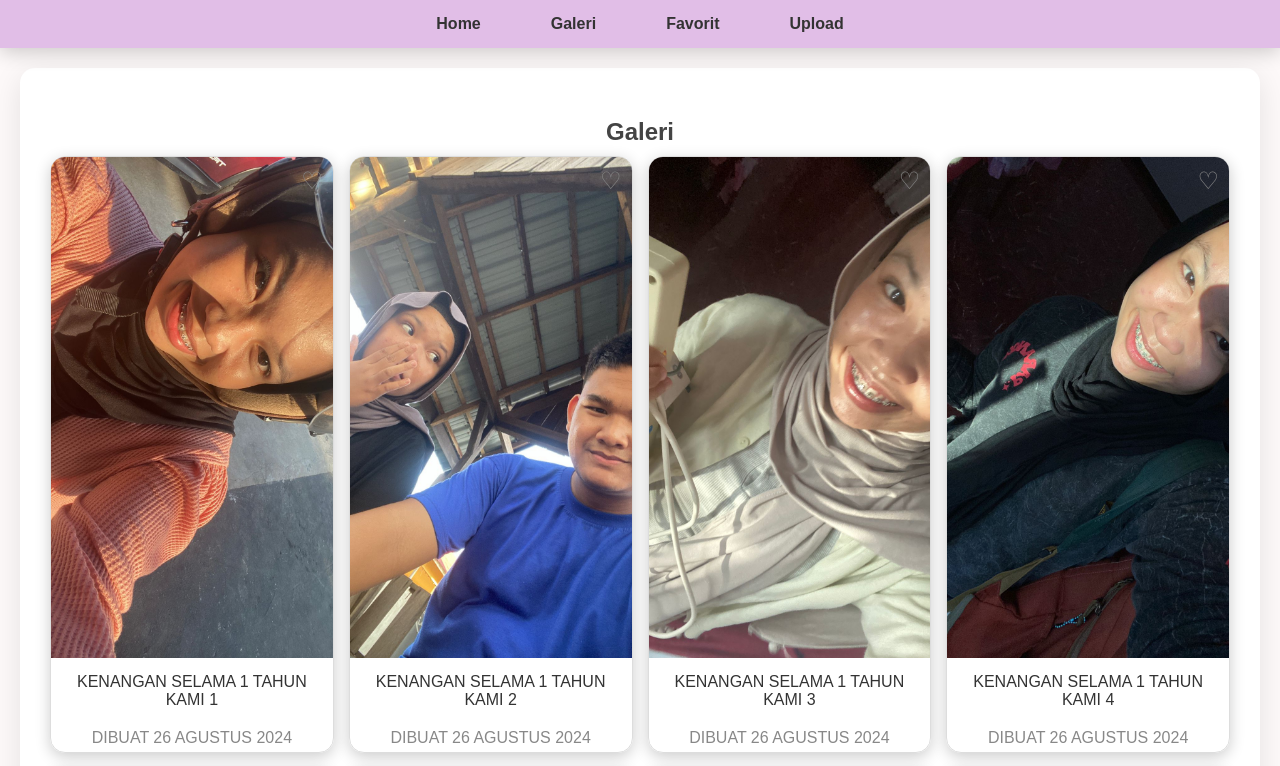
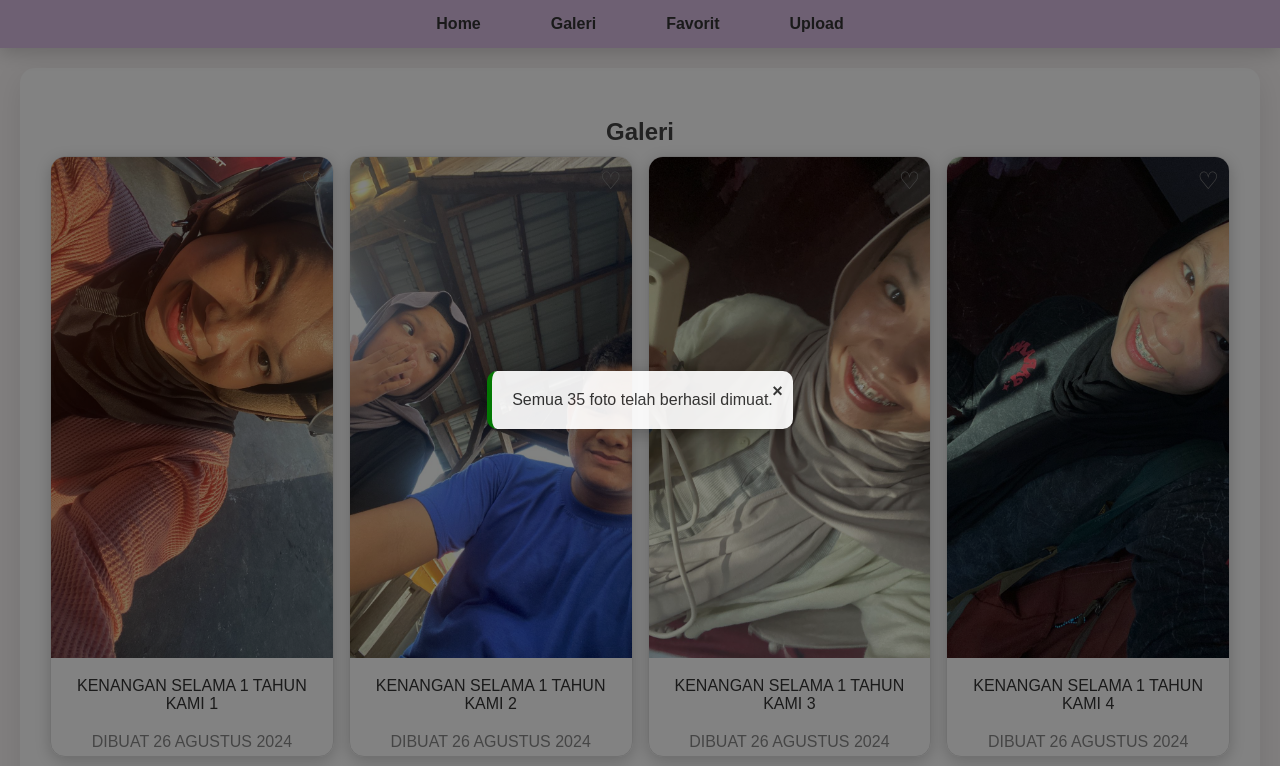
Before and after one commit to vdganh/KisahKami, a plain HTML site: page public/index.html in a window 1280 px wide. Both pictures are taken after a click on the link "Galeri". Shown: the top 766 px of the page. Drawn offline with Linux system fonts and the light colour scheme.

Commit message:
Add files via upload

```diff
--- a/index.html
+++ b/index.html
@@ -5,6 +5,7 @@
     <meta name="viewport" content="width=device-width, initial-scale=1.0">
     <title>Selamat Datang di Galeri KisahKami</title>
     <link href="https://fonts.googleapis.com/css2?family=Roboto:wght@400;700&display=swap" rel="stylesheet">
+    <link rel="icon" type="image/png" href="logo.png"> <!-- Atau gunakan logo.ico -->
     <style>
         body {
             font-family: 'Poppins', sans-serif;
--- a/public/index.html
+++ b/public/index.html
@@ -5,6 +5,7 @@
     <meta name="viewport" content="width=device-width, initial-scale=1.0">
     <title>KisahKami</title>
     <link rel="stylesheet" href="style.css">
+    <link rel="icon" type="image/png" href="logo.png"> <!-- Atau gunakan logo.ico -->
 </head>
 <body>
     <nav>
@@ -18,11 +19,16 @@
 
     <div id="home" class="content active">
         <h1>Kisah Kami</h1>
-        <p>Kisah kami berawal dari kebersamaan dan kenangan indah yang ingin kami abadikan. Melalui galeri ini, kami berharap dapat berbagi momen berharga dengan kalian semua. Setiap foto yang kami unggah bukan hanya sekadar gambar; ia adalah saksi bisu dari perjalanan cinta kami yang telah terjalin selama satu tahun ini. Dalam setiap detik yang berlalu, kami menciptakan kenangan-kenangan yang tak ternilai, merasakan suka dan duka bersama, serta saling mendukung dalam setiap langkah yang kami ambil.</p>
+        <p>Kisah kami dimulai dari sebuah kebersamaan yang sederhana namun penuh makna, sebuah perjalanan yang kami ingin abadikan selamanya. Dalam galeri ini, kami ingin berbagi momen-momen berharga dengan kalian semua, bukan hanya sebagai penonton, tetapi sebagai bagian dari kisah cinta kami yang telah terajut indah selama satu tahun ini. Setiap foto yang kalian lihat di sini bukan sekadar gambar, melainkan jejak dari setiap langkah yang kami ambil bersama, merasakan suka dan duka, tertawa dan menangis, serta saling menguatkan satu sama lain.</p>
+
         <p>Kami percaya bahwa cinta adalah sebuah perjalanan yang tidak hanya terdiri dari momen-momen bahagia, tetapi juga pelajaran berharga yang membentuk kami menjadi pribadi yang lebih baik. Setiap tantangan yang kami hadapi, setiap tawa yang kami bagi, dan setiap air mata yang kami usap menjadi bagian dari cerita indah yang membentuk hubungan kami. Dalam perjalanan ini, kami telah belajar untuk saling menghargai, mengerti, dan mencintai satu sama lain dengan sepenuh hati.</p>
+
         <p>Di tahun pertama ini, kami mendoakan agar cinta kami terus tumbuh dan bersemi, seperti bunga yang mekar di bawah sinar matahari. Semoga setiap langkah yang kami ambil ke depan akan dipenuhi dengan kebahagiaan, pengertian, dan rasa syukur atas setiap hari yang kami lalui bersama. Kami berharap dapat terus menciptakan kenangan indah, menjalin hubungan yang semakin erat, dan saling mendukung dalam mencapai impian-impian kami.</p>
+
         <p>Galeri ini bukan hanya sekadar tempat untuk menyimpan foto-foto kami, tetapi juga sebuah pengingat akan semua hal yang telah kami lalui. Kami berharap kalian semua dapat merasakan cinta dan kebahagiaan yang terpancar dari setiap gambar, serta merasakan kehadiran kalian dalam setiap momen yang kami abadikan.</p>
+
         <p>Mari kita rayakan cinta, kebersamaan, dan semua kenangan indah yang telah kita buat. Terima kasih telah menjadi bagian dari perjalanan kami. Semoga cinta ini menjadi abadi, dan semoga kami dapat terus berbagi cerita-cerita baru yang akan mengisi halaman-halaman hidup kami ke depan. Semoga kita semua diberkati dengan kebahagiaan yang berkelanjutan dan cinta yang tak terputus.</p>
+
     </div>
 
     <div id="galeri" class="content hidden">
--- a/public/script.js
+++ b/public/script.js
@@ -175,7 +175,7 @@ document.addEventListener('DOMContentLoaded', () => {
 
     function loadDeleteGallery() {
         deleteGallery.innerHTML = '';
-        for (let i = 1; i <= 24; i++) {
+        for (let i = 1; i <= 35; i++) {
             const imgSrc = `uploads/foto${i}.jpg`;
             const photoCard = document.createElement('div');
             photoCard.classList.add('photo-card');
@@ -268,9 +268,11 @@ document.addEventListener('DOMContentLoaded', () => {
         photoGallery.innerHTML = ''; // Clear existing gallery
         const photos = []; // Array to store image paths
 
-        for (let i = 1; i <= 24; i++) {
+        for (let i = 1; i <= 35; i++) {
             photos.push(`uploads/foto${i}.jpg`); // Store image paths in an array
         }
+
+        let photoCount = 0; // Counter for loaded photos
 
         // Load images and add them to the gallery
         photos.forEach((imgSrc, index) => {
@@ -282,6 +284,12 @@ document.addEventListener('DOMContentLoaded', () => {
                 const date = `DIBUAT 26 AGUSTUS 2024`; // Change to the appropriate date
                 const photoCard = createPhotoCard(imgSrc, description, date);
                 photoGallery.appendChild(photoCard);
+                photoCount++;
+
+                if (photoCount === 35) {
+                    console.log('Semua 35 foto telah dimuat.');
+                    showAlert('Semua 35 foto telah berhasil dimuat.', 'success');
+                }
             };
 
             img.onerror = function () {
@@ -290,12 +298,13 @@ document.addEventListener('DOMContentLoaded', () => {
         });
     }
 
+
     function loadFromLocalStorage() {
         photoGallery.innerHTML = '';
         const favorites = JSON.parse(localStorage.getItem('favorites')) || [];
 
         // Load all photos into the gallery
-        for (let i = 1; i <= 24; i++) {
+        for (let i = 1; i <= 35; i++) {
             const imgSrc = `uploads/foto${i}.jpg`;
             const description = `Deskripsi untuk foto ${i}`; // Adjust with desired description
             const date = `2024-08-10`; // Change to the appropriate date
--- a/public/style.css
+++ b/public/style.css
@@ -130,11 +130,12 @@ p {
 
 .gallery {
     display: flex;
-    flex-wrap: wrap; /* Mengizinkan gambar untuk membungkus ke baris berikutnya */
-    gap: 15px; /* Jarak antara gambar */
-    justify-content: center; /* Pusatkan gambar */
-    animation: fadeIn 0.5s ease-in-out; /* Animasi galeri muncul */
+    flex-wrap: wrap;
+    justify-content: center;
+    align-items: flex-start; /* Menghindari foto tidak sejajar */
+    gap: 15px;
 }
+
 
 .photo-card {
     position: relative; /* Menjaga posisi relatif untuk ikon favorit */
@@ -162,11 +163,12 @@ p {
 }
 
 .photo-card img {
-    width: 100%; /* Gambar mengisi lebar elemen */
-    height: auto; /* Menjaga rasio aspek */
-    display: block; /* Menghindari ruang ekstra di bawah gambar */
-    transition: transform 0.3s ease, filter 0.3s ease; /* Transisi saat hover */
+    width: 100%;
+    height: auto;
+    object-fit: contain;
+    background-color: #fdf9f9; /* Sama dengan latar belakang */
 }
+
 
 .photo-card img:hover {
     transform: scale(1.1) rotate(2deg); /* Efek zoom dan rotasi pada gambar */
```
Also changed, not shown: logo.png (added), public/logo.png (added), public/uploads/foto25.jpg (added), public/uploads/foto26.jpg (added), public/uploads/foto27.jpg (added), public/uploads/foto28.jpg (added), public/uploads/foto29.jpg (added), public/uploads/foto30.jpg (added), public/uploads/foto31.jpg (added), public/uploads/foto32.jpg (added), public/uploads/foto33.jpg (added), public/uploads/foto34.jpg (added), public/uploads/foto35.jpg (added).
